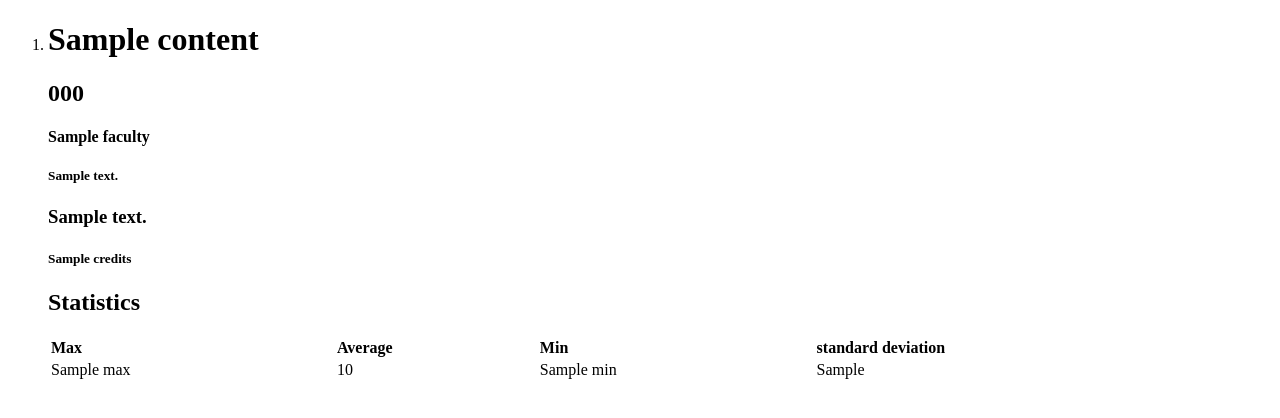
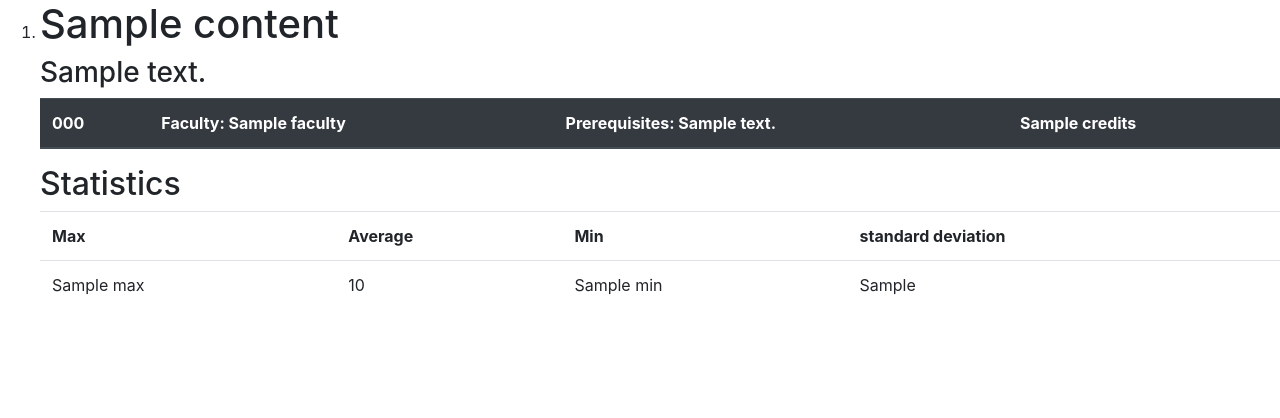
Before and after one commit to KarlosMuradyan/LearningAnalyticsHackathon, a Flask app: template web/templates/success.html in a window 1280 px wide. Shown: the top 418 px of the page. Run offline with Flask 2, Linux system fonts and the light colour scheme; the template is opened without the code that fills it: most values are stand-ins (such as "Sample title", 1, 10 or a date in 2020); lists and menus that the app fills with data are empty; parts of the project's set-up code (start-up, migrations or seed data) failed here and were passed over; some libraries are stand-ins or nearby versions.

Commit message:
Made some cosmetic changes, hope it works.

```diff
--- a/web/templates/layout.html
+++ b/web/templates/layout.html
@@ -5,8 +5,15 @@
         <meta name="viewport" content="initial-scale=1, width=device-width">
         <title>Course Recommendation</title>
         <link href=https://code.jquery.com/ui/1.12.1/themes/base/jquery-ui.css rel="stylesheet">
+        <!-- bootstrp -->
+        <link rel="stylesheet" href="https://stackpath.bootstrapcdn.com/bootstrap/4.3.1/css/bootstrap.min.css" integrity="sha384-ggOyR0iXCbMQv3Xipma34MD+dH/1fQ784/j6cY/iJTQUOhcWr7x9JvoRxT2MZw1T" crossorigin="anonymous">
+        <script src="https://code.jquery.com/jquery-3.3.1.slim.min.js" integrity="sha384-q8i/X+965DzO0rT7abK41JStQIAqVgRVzpbzo5smXKp4YfRvH+8abtTE1Pi6jizo" crossorigin="anonymous"></script>
+        <script src="https://cdnjs.cloudflare.com/ajax/libs/popper.js/1.14.7/umd/popper.min.js" integrity="sha384-UO2eT0CpHqdSJQ6hJty5KVphtPhzWj9WO1clHTMGa3JDZwrnQq4sF86dIHNDz0W1" crossorigin="anonymous"></script>
+        <script src="https://stackpath.bootstrapcdn.com/bootstrap/4.3.1/js/bootstrap.min.js" integrity="sha384-JjSmVgyd0p3pXB1rRibZUAYoIIy6OrQ6VrjIEaFf/nJGzIxFDsf4x0xIM+B07jRM" crossorigin="anonymous"></script>
+
         <script src="https://code.jquery.com/jquery-1.12.4.js"></script>
         <script src="https://code.jquery.com/ui/1.12.1/jquery-ui.js"></script>
+        <script></script>
     </head>
     <body>
         {% block body %}{% endblock %}
--- a/web/templates/success.html
+++ b/web/templates/success.html
@@ -11,21 +11,26 @@
     <ol>
         {% for content in matching_courses %}
         <li>
-            <!-- Course Title -->
+            <table style="width: 100%" class="table">
+                <!-- Course Title -->
             <h1>{{content.course_title}}</h1>
-            <!-- Course Code -->
-            <h2> {{content.course_code}} </h2>
-            <!-- Course faculty -->
-            <h4> {{content.faculty}}</h4>
-            <!-- Course Prerequisites -->
-            <h5>{{content.pre_requisites}}</h5>
             <!-- Course data -->
             <h3> {{content.description}}</h3>
-            <!-- Course Credits-->
-            <h5>{{content.credits}}</h5>
+            <thead class="thead-dark">
+                <!-- Course Code -->
+                <th scope="col"> {{content.course_code}} </th>
+                <!-- Course faculty -->
+                <th scope="col"> Faculty: {{content.faculty}}</th>
+                <!-- Course Prerequisites -->
+                <th scope="col">Prerequisites: {{content.pre_requisites}}</th>
+                <!-- Course Credits-->
+                <th scope="col">{{content.credits}}</th>
+            </thead>
+        </table>
+        <table style="width: 100%" class="table">
             <!-- table -->
             <h2>Statistics</h2>
-                <table style="width: 100%">
+
                     <tr>
                         <th>Max</th>
                         <th>Average</th>
```
